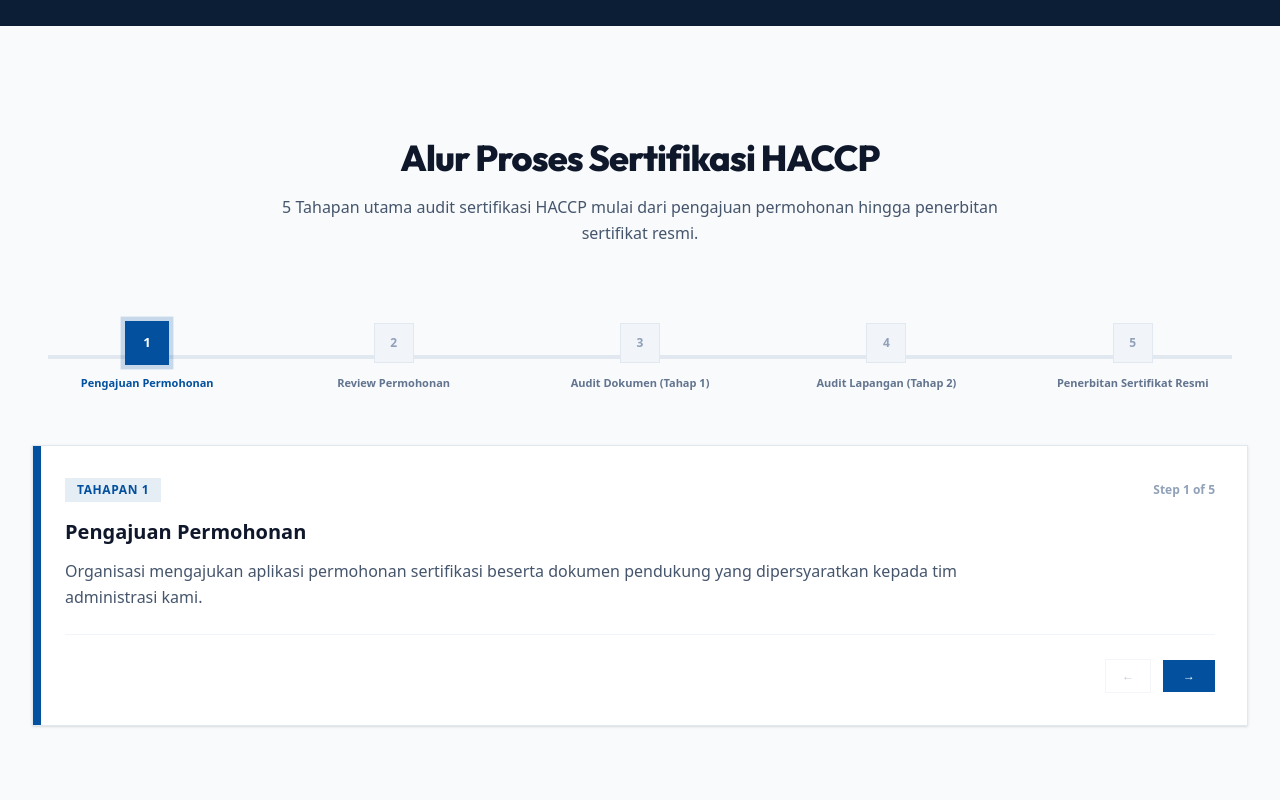
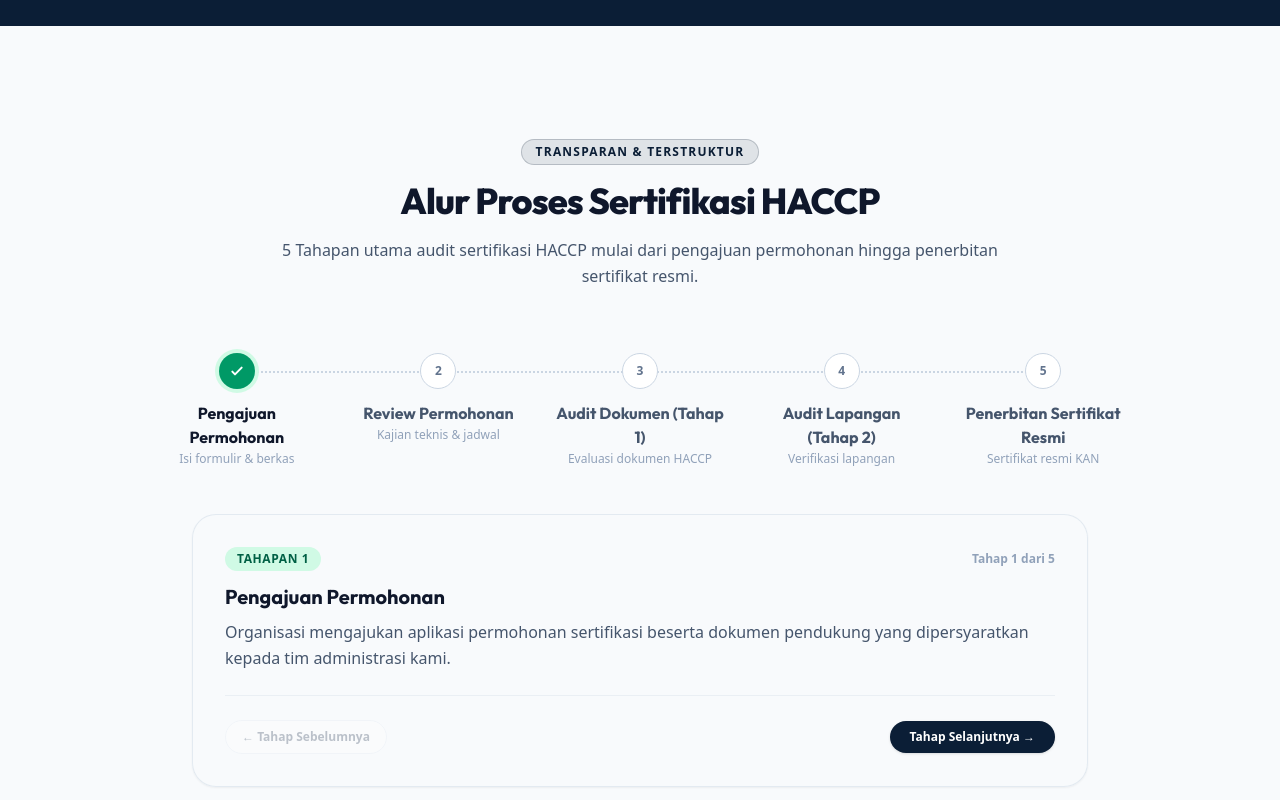
Before and after one commit to mhmmadarifin27/fqhaccpcertification-web, a Next.js app: page / in a window 1280 px wide. Shown: the part 3560-4360 px from the top of the page. Built offline with nearby package versions, Linux system fonts and the light colour scheme; no server answers; the database is empty.

Commit message:
feat(timeline): implement modern horizontal dotted stepper alur matching reference design

```diff
--- a/app/page.tsx
+++ b/app/page.tsx
@@ -601,10 +601,13 @@ export default function Home() {
         </div>
       </section>
 
-      {/* Tahapan Sertifikasi (Progress Tracker) */}
-      <section id="tahapan" className="py-20 md:py-28 px-4 sm:px-6 lg:px-8 max-w-7xl mx-auto">
+      {/* Tahapan Sertifikasi (Progress Stepper matching reference UI) */}
+      <section id="tahapan" className="py-20 md:py-28 px-4 sm:px-6 lg:px-8 max-w-7xl mx-auto scroll-mt-20">
         <div className="space-y-16">
           <div className="max-w-3xl mx-auto text-center space-y-4">
+            <span className="inline-block bg-brand-navy/10 text-brand-navy border border-brand-navy/20 px-3.5 py-1 text-xs font-black uppercase tracking-widest rounded-full">
+              {t.timeline.tagline}
+            </span>
             <h2 className="text-3xl md:text-4xl font-extrabold text-slate-900 tracking-tight font-heading">
               {t.timeline.title}
             </h2>
@@ -613,80 +616,98 @@ export default function Home() {
             </p>
           </div>
 
-          {/* Stepper Steps UI */}
-          <div className="space-y-10">
-            {/* Step progress line */}
-            <div className="relative">
-              <div className="absolute top-1/2 left-4 right-4 h-1 bg-slate-200 -translate-y-1/2 hidden md:block z-0" />
-              <div
-                className="absolute top-1/2 left-4 h-1 bg-brand-blue -translate-y-1/2 hidden md:block z-0 transition-all duration-500"
-                style={{ width: `${(activeStep / (t.timeline.steps.length - 1)) * 90}%` }}
-              />
+          {/* Stepper Progress UI matching screenshot */}
+          <div className="space-y-12">
+            <div className="relative max-w-5xl mx-auto px-4">
 
-              <div className="relative z-10 grid grid-cols-2 sm:grid-cols-3 md:grid-cols-5 gap-4">
-                {t.timeline.steps.map((step, idx) => (
+              {/* Dotted Horizontal Connecting Line */}
+              <div className="absolute top-[18px] left-[10%] right-[10%] border-b-2 border-dotted border-slate-300 hidden md:block z-0" />
+
+              {/* Steps Stepper Grid */}
+              <div className="relative z-10 grid grid-cols-1 sm:grid-cols-2 md:grid-cols-5 gap-8 md:gap-4">
+                {t.timeline.steps.map((step, idx) => {
+                  const isCompleted = idx < activeStep;
+                  const isActive = idx === activeStep;
+                  return (
                     <button
                       key={idx}
                       onClick={() => setActiveStep(idx)}
-                    className="flex flex-col items-center text-center p-3 bg-white border border-slate-100 hover:border-brand-blue/40 md:bg-transparent md:border-transparent transition-all duration-300 group cursor-pointer"
+                      className="group flex flex-col items-center text-center cursor-pointer border-none bg-transparent p-0 transition-transform duration-200 hover:-translate-y-0.5"
                     >
+                      {/* Circle Indicator */}
                       <div
-                      className={`w-10 h-10 flex items-center justify-center text-xs font-bold transition-all duration-300 ${activeStep === idx
-                        ? "bg-brand-blue text-white ring-4 ring-brand-blue/20 scale-110"
-                        : activeStep > idx
-                          ? "bg-brand-blue/20 text-brand-blue border border-brand-blue/30"
-                          : "bg-slate-100 text-slate-400 border border-slate-200 group-hover:bg-slate-200"
+                        className={`w-9 h-9 rounded-full flex items-center justify-center text-xs font-bold transition-all duration-300 z-10 ${
+                          isCompleted || (isActive && idx === 0)
+                            ? "bg-emerald-600 text-white shadow-sm ring-4 ring-emerald-100"
+                            : isActive
+                              ? "bg-emerald-600 text-white shadow-sm ring-4 ring-emerald-100"
+                              : "bg-white border border-slate-300 text-slate-500 group-hover:border-emerald-500 group-hover:text-emerald-600"
                         }`}
                       >
-                      {idx + 1}
+                        {isCompleted || (isActive && idx === 0) ? (
+                          <svg className="w-4 h-4 text-white" fill="none" viewBox="0 0 24 24" stroke="currentColor" strokeWidth={3}>
+                            <path strokeLinecap="round" strokeLinejoin="round" d="M5 13l4 4L19 7" />
+                          </svg>
+                        ) : (
+                          <span>{idx + 1}</span>
+                        )}
                       </div>
-                    <span
-                      className={`text-[11px] font-bold mt-3 transition-colors ${activeStep === idx ? "text-brand-blue" : "text-slate-500"
+
+                      {/* Step Labels matching image */}
+                      <div className="mt-3 space-y-0.5 max-w-[170px]">
+                        <h4
+                          className={`text-sm sm:text-base font-bold font-heading transition-colors ${
+                            isActive ? "text-slate-900" : isCompleted ? "text-slate-800" : "text-slate-600 group-hover:text-slate-900"
                           }`}
                         >
                           {step.title}
-                    </span>
+                        </h4>
+                        <p className="text-xs text-slate-400 font-normal leading-tight">
+                          {step.subtitle}
+                        </p>
+                      </div>
                     </button>
-                ))}
+                  );
+                })}
               </div>
             </div>
 
-            {/* Selected Step Detail Panel */}
-            <div className="bg-white p-6 sm:p-8 border border-slate-200 shadow-sm relative overflow-hidden transition-all duration-300">
-              <div className="absolute top-0 bottom-0 left-0 w-2 bg-brand-blue" />
-              <div className="flex flex-col sm:flex-row sm:items-center justify-between gap-4 mb-4">
-                <div className="inline-block bg-brand-blue/10 text-brand-blue text-xs font-bold uppercase tracking-wider px-3 py-1">
+            {/* Selected Step Detail Box */}
+            <div className="bg-slate-50/80 p-6 sm:p-8 border border-slate-200/90 shadow-xs relative overflow-hidden transition-all duration-300 max-w-4xl mx-auto rounded-3xl">
+              <div className="flex flex-col sm:flex-row sm:items-center justify-between gap-4 mb-3">
+                <span className="inline-block bg-emerald-100 text-emerald-800 text-xs font-bold uppercase tracking-wider px-3 py-1 rounded-full">
                   {t.timeline.steps[activeStep]?.badge || t.timeline.steps[0].badge}
+                </span>
+                <span className="text-xs font-semibold text-slate-400">
+                  {lang === "en" ? `Step ${activeStep + 1} of ${t.timeline.steps.length}` : `Tahap ${activeStep + 1} dari ${t.timeline.steps.length}`}
+                </span>
               </div>
-                <div className="text-xs font-semibold text-slate-400">
-                  Step {activeStep + 1} of {t.timeline.steps.length}
-                </div>
-              </div>
-              <h3 className="text-xl font-bold text-slate-900 mb-3">
-                {t.timeline.steps[activeStep]?.title || t.timeline.steps[0].title}
+              <h3 className="text-xl font-bold text-slate-900 mb-2 font-heading">
+                {t.timeline.steps[activeStep]?.title}
               </h3>
-              <p className="text-slate-600 text-sm sm:text-base leading-relaxed max-w-4xl">
-                {t.timeline.steps[activeStep]?.description || t.timeline.steps[0].description}
+              <p className="text-slate-600 text-sm sm:text-base leading-relaxed">
+                {t.timeline.steps[activeStep]?.description}
               </p>
 
-              {/* Prev / Next trigger buttons */}
-              <div className="flex items-center justify-end gap-3 pt-6 mt-6 border-t border-slate-100">
+              {/* Prev / Next navigation */}
+              <div className="flex items-center justify-between pt-6 mt-6 border-t border-slate-200/60">
                 <button
                   disabled={activeStep === 0}
                   onClick={() => setActiveStep((prev) => prev - 1)}
-                  className="px-4 py-2 text-xs font-bold border border-slate-200 hover:bg-slate-50 text-slate-500 disabled:opacity-40 disabled:cursor-not-allowed transition-all duration-200 cursor-pointer"
+                  className="px-4 py-2 text-xs font-bold border border-slate-200 bg-white hover:bg-slate-100 text-slate-700 disabled:opacity-30 disabled:cursor-not-allowed transition-all duration-200 cursor-pointer rounded-full"
                 >
-                  &larr;
+                  &larr; {lang === "en" ? "Previous Step" : "Tahap Sebelumnya"}
                 </button>
                 <button
                   disabled={activeStep === t.timeline.steps.length - 1}
                   onClick={() => setActiveStep((prev) => prev + 1)}
-                  className="px-5 py-2 text-xs font-bold bg-brand-blue text-white hover:bg-brand-blue-hover disabled:opacity-40 disabled:cursor-not-allowed transition-all duration-200 cursor-pointer"
+                  className="px-5 py-2 text-xs font-bold bg-brand-navy hover:bg-brand-navy-dark text-white disabled:opacity-30 disabled:cursor-not-allowed transition-all duration-200 cursor-pointer rounded-full shadow-sm"
                 >
-                  &rarr;
+                  {lang === "en" ? "Next Step" : "Tahap Selanjutnya"} &rarr;
                 </button>
               </div>
             </div>
+
           </div>
         </div>
       </section>
--- a/lib/translations.ts
+++ b/lib/translations.ts
@@ -102,6 +102,7 @@ export interface TranslationDictionary {
     steps: Array<{
       badge: string;
       title: string;
+      subtitle: string;
       description: string;
     }>;
   };
@@ -475,30 +476,35 @@ export const translations: Record<Language, TranslationDictionary> = {
         {
           badge: "Tahapan 1",
           title: "Pengajuan Permohonan",
+          subtitle: "Isi formulir & berkas",
           description:
             "Organisasi mengajukan aplikasi permohonan sertifikasi beserta dokumen pendukung yang dipersyaratkan kepada tim administrasi kami.",
         },
         {
           badge: "Tahapan 2",
           title: "Review Permohonan",
+          subtitle: "Kajian teknis & jadwal",
           description:
             "Tim teknis kami melakukan kajian mendalam terhadap ruang lingkup usaha, kesiapan dokumen, dan kesepakatan jadwal audit.",
         },
         {
           badge: "Tahapan 3",
           title: "Audit Dokumen (Tahap 1)",
+          subtitle: "Evaluasi dokumen HACCP",
           description:
             "Evaluasi dokumentasi Sistem Manajemen Keamanan Pangan HACCP yang telah disusun oleh perusahaan untuk menguji kelayakannya.",
         },
         {
           badge: "Tahapan 4",
           title: "Audit Lapangan (Tahap 2)",
+          subtitle: "Verifikasi lapangan",
           description:
             "Audit verifikasi secara langsung di fasilitas produksi untuk memastikan keselarasan penerapannya di lapangan.",
         },
         {
           badge: "Tahapan 5",
           title: "Penerbitan Sertifikat Resmi",
+          subtitle: "Sertifikat resmi KAN",
           description:
             "Penerbitan Sertifikat HACCP Resmi Berlogo KAN setelah seluruh rekomendasi audit dinyatakan sesuai dan lengkap.",
         },
@@ -914,30 +920,35 @@ export const translations: Record<Language, TranslationDictionary> = {
         {
           badge: "Stage 1",
           title: "Application Submission",
+          subtitle: "Fill form & documents",
           description:
             "Organization submits certification application form and required supporting documentation to our administration team.",
         },
         {
           badge: "Stage 2",
           title: "Application Review",
+          subtitle: "Technical review & schedule",
           description:
             "Our technical team reviews scope of business, document readiness, and agrees on the audit schedule.",
         },
         {
           badge: "Stage 3",
           title: "Document Audit (Stage 1)",
+          subtitle: "HACCP document review",
           description:
             "Evaluation of HACCP Food Safety Management System manual documentation to verify adequacy.",
         },
         {
           badge: "Stage 4",
           title: "On-Site Audit (Stage 2)",
+          subtitle: "On-site verification",
           description:
             "On-site verification audit at production facilities to ensure practical field implementation.",
         },
         {
           badge: "Stage 5",
-          title: "Official Certificate Issuance",
+          title: "Certificate Issuance",
+          subtitle: "Official KAN certificate",
           description:
             "Issuance of Official KAN Accredited HACCP Certificate upon successful resolution of all audit findings.",
         },
```
Lines whose indentation alone changed are shown as unchanged.
